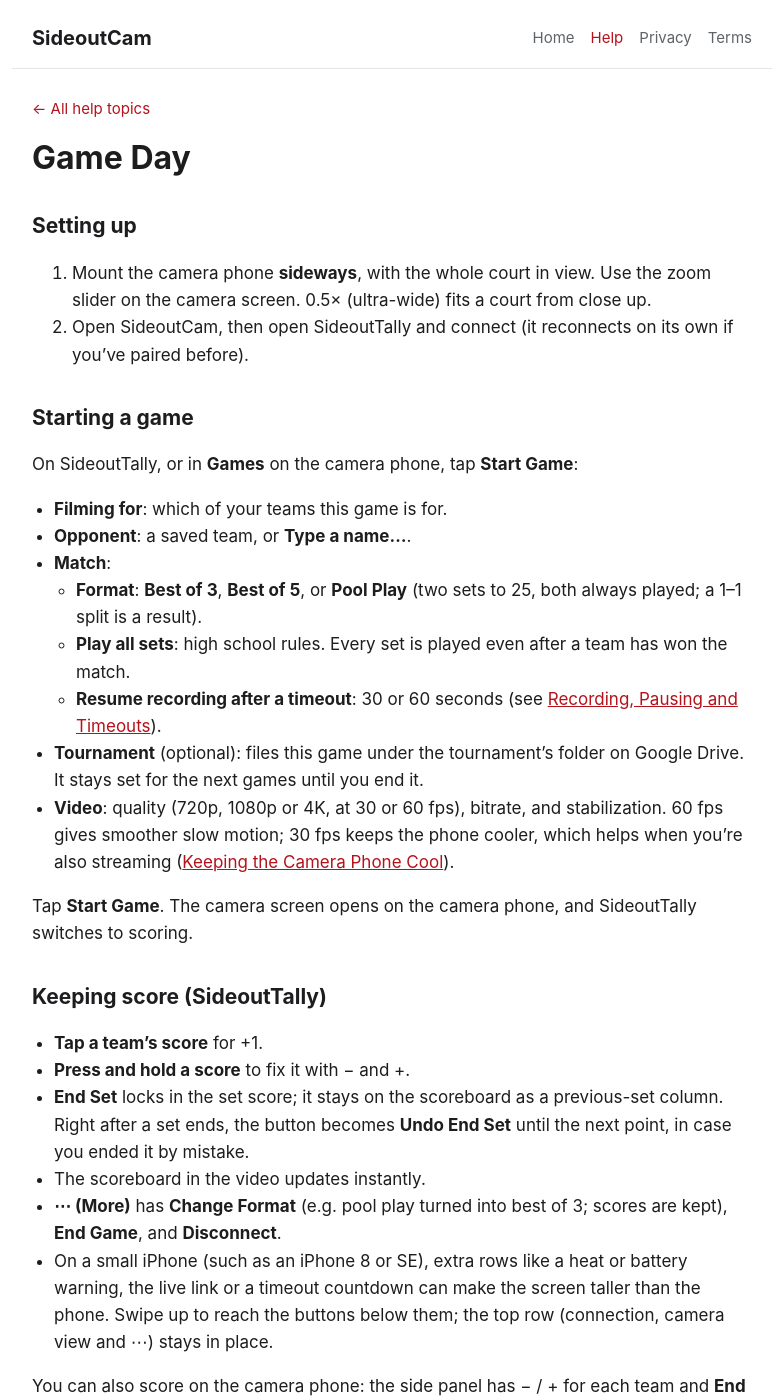
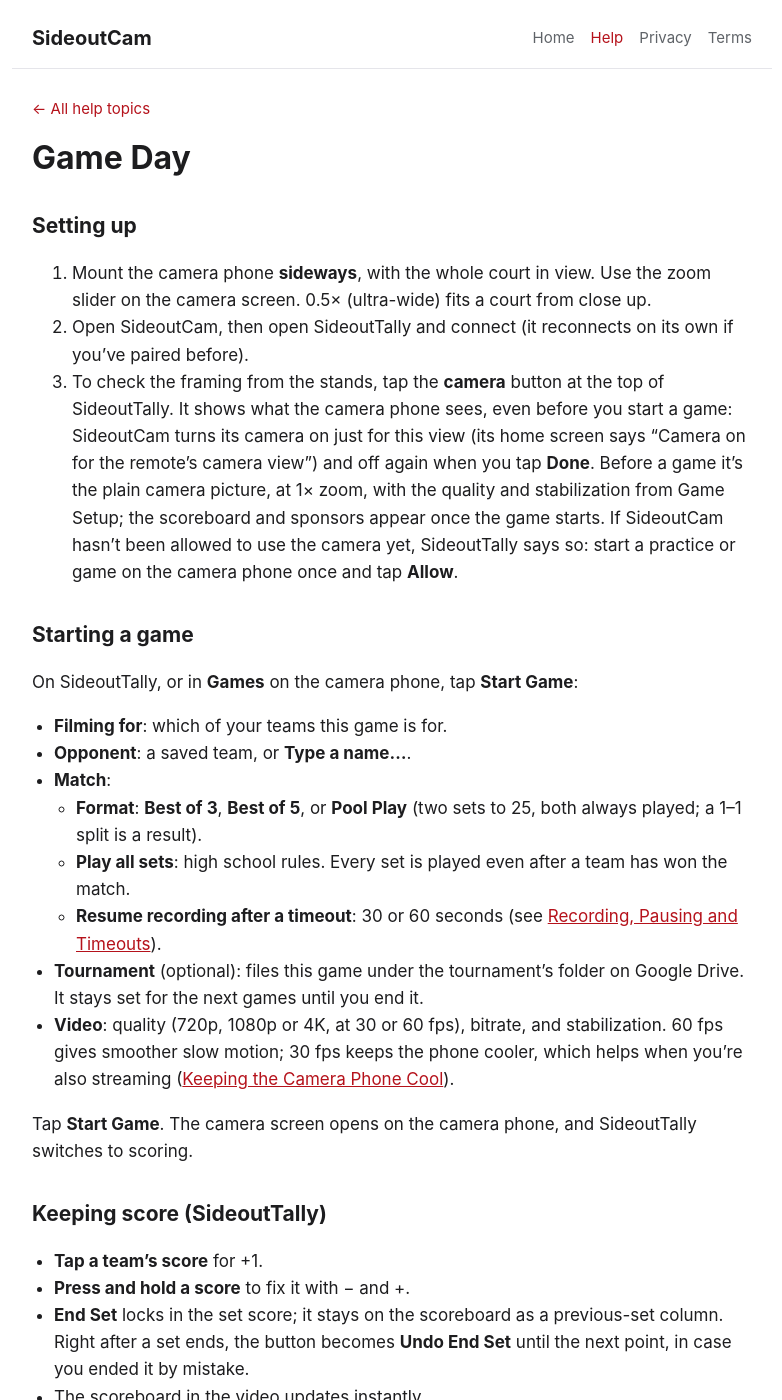
Before and after one commit to johncraigcole/sideout-site, a Jekyll site: the page built from help/04-Game-Day.md, in a window 1280 px wide and 1400 px high. Shown: the whole window, without its empty margins (248-1030 px from the left). Built offline with Jekyll 4.4.1, drawn with Linux system fonts in a browser that asks for light colours; some of the changed text lies outside the part shown.

Commit message:
Publish site and help pages (2026-10-16)

```diff
--- a/help/04-Game-Day.md
+++ b/help/04-Game-Day.md
@@ -9,6 +9,7 @@
 
 1. Mount the camera phone **sideways**, with the whole court in view. Use the zoom slider on the camera screen. 0.5× (ultra-wide) fits a court from close up.
 2. Open SideoutCam, then open SideoutTally and connect (it reconnects on its own if you've paired before).
+3. To check the framing from the stands, tap the **camera** button at the top of SideoutTally. It shows what the camera phone sees, even before you start a game: SideoutCam turns its camera on just for this view (its home screen says "Camera on for the remote's camera view") and off again when you tap **Done**. Before a game it's the plain camera picture, at 1× zoom, with the quality and stabilization from Game Setup; the scoreboard and sponsors appear once the game starts. If SideoutCam hasn't been allowed to use the camera yet, SideoutTally says so: start a practice or game on the camera phone once and tap **Allow**.
 
 ## Starting a game
 
@@ -31,6 +32,7 @@
 - **Press and hold a score** to fix it with − and +.
 - **End Set** locks in the set score; it stays on the scoreboard as a previous-set column. Right after a set ends, the button becomes **Undo End Set** until the next point, in case you ended it by mistake.
 - The scoreboard in the video updates instantly.
+- **The camera button** (top row) opens the camera view: a small live picture from the camera phone, scoreboard included, for checking the framing during the game.
 - **⋯ (More)** has **Change Format** (e.g. pool play turned into best of 3; scores are kept), **End Game**, and **Disconnect**.
 - On a small iPhone (such as an iPhone 8 or SE), extra rows like a heat or battery warning, the live link or a timeout countdown can make the screen taller than the phone. Swipe up to reach the buttons below them; the top row (connection, camera view and ⋯) stays in place.
 
```
Also changed, not shown: help/12-Keeping-the-Phone-Cool.md (+1 -0 lines).
